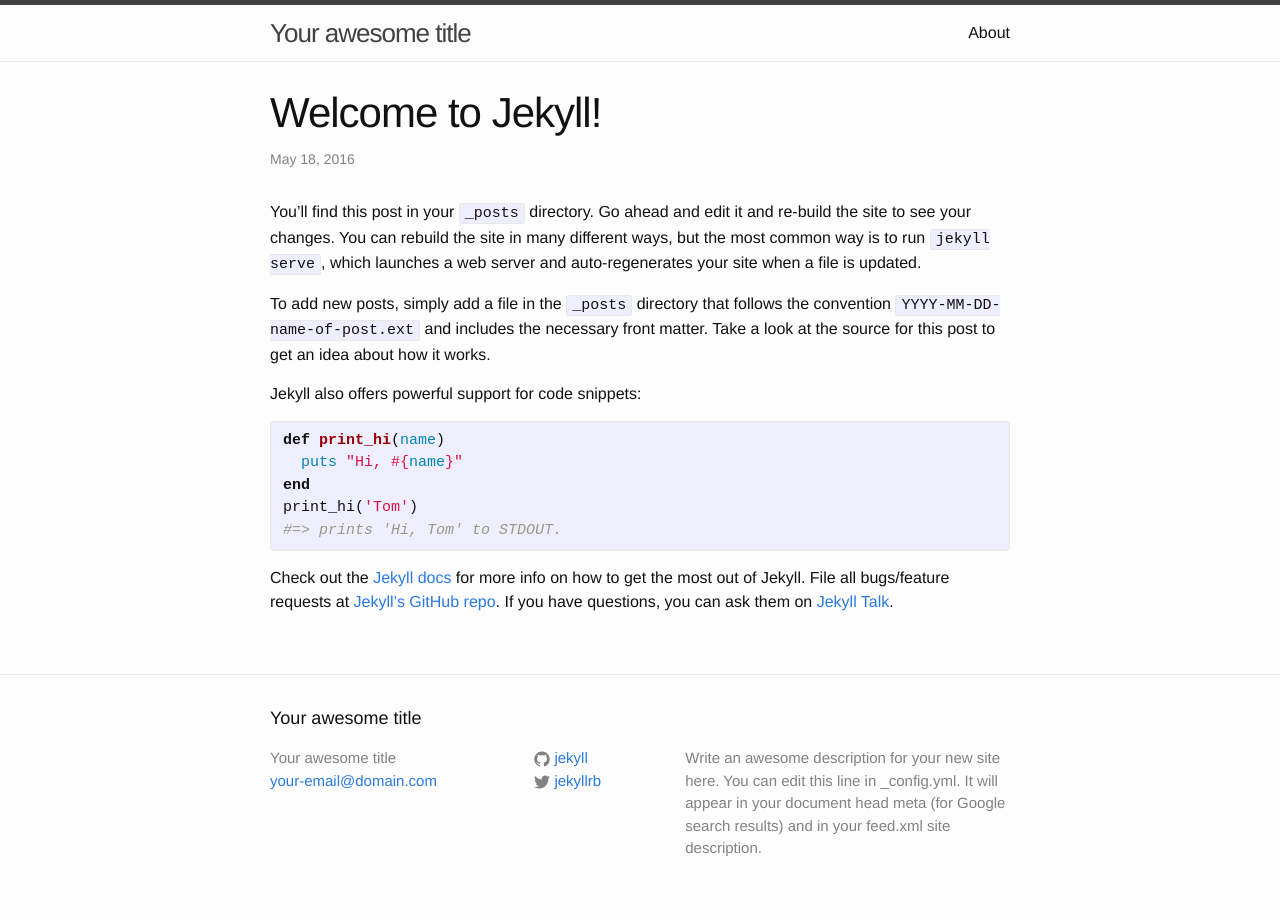
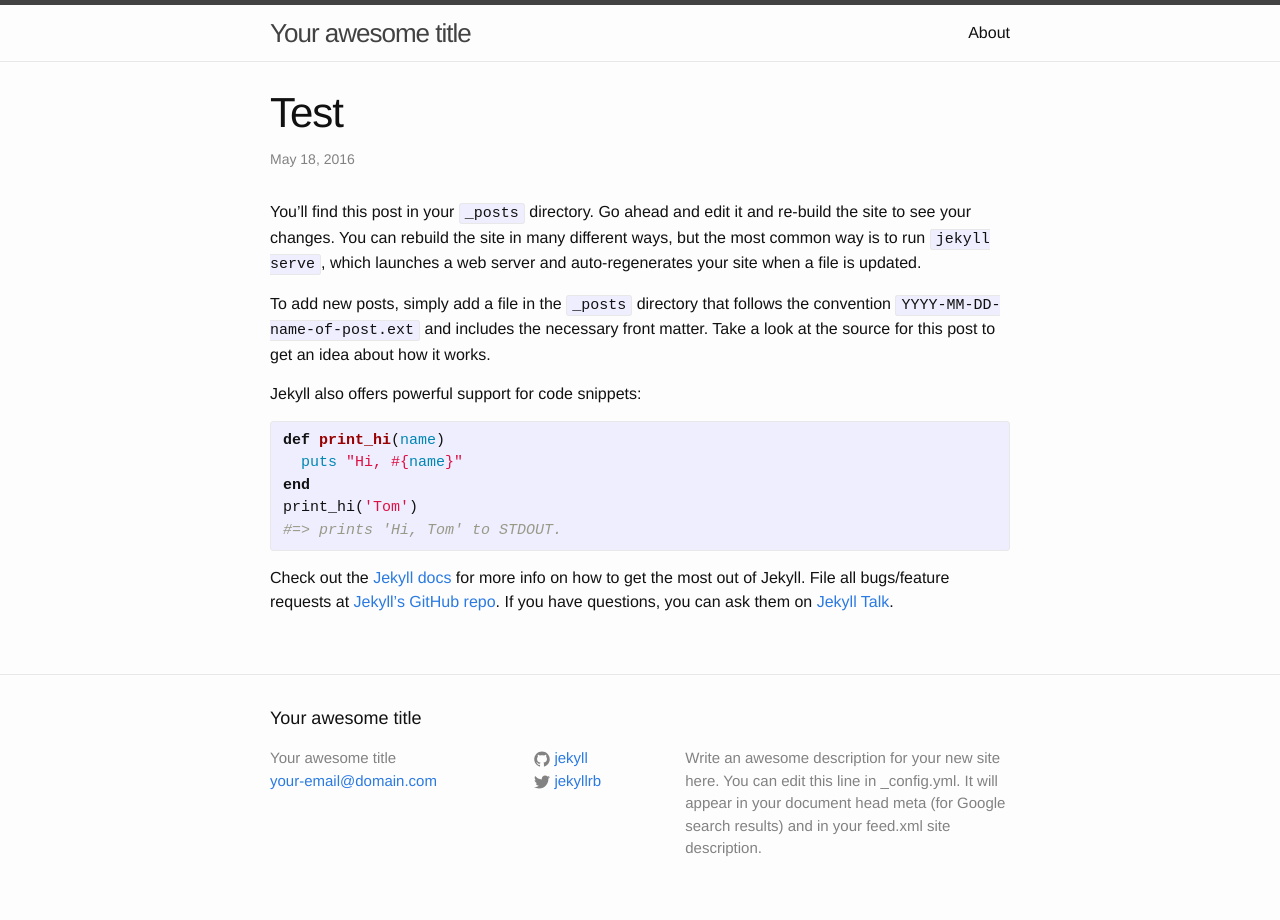
Before and after one commit to jkegs13/jkegs13.github.io, a Jekyll site: the page built from _posts/2016-05-18-welcome-to-jekyll.markdown, in a window 1280 px wide. Built offline with Jekyll 4.4.1, drawn with Linux system fonts in a browser that asks for light colours.

Commit message:
Update 2016-05-18-welcome-to-jekyll.markdown

```diff
--- a/_posts/2016-05-18-welcome-to-jekyll.markdown
+++ b/_posts/2016-05-18-welcome-to-jekyll.markdown
@@ -1,6 +1,6 @@
 ---
 layout: post
-title:  "Welcome to Jekyll!"
+title:  "Test"
 date:   2016-05-18 10:52:33 -0400
 categories: jekyll update
 ---
```
